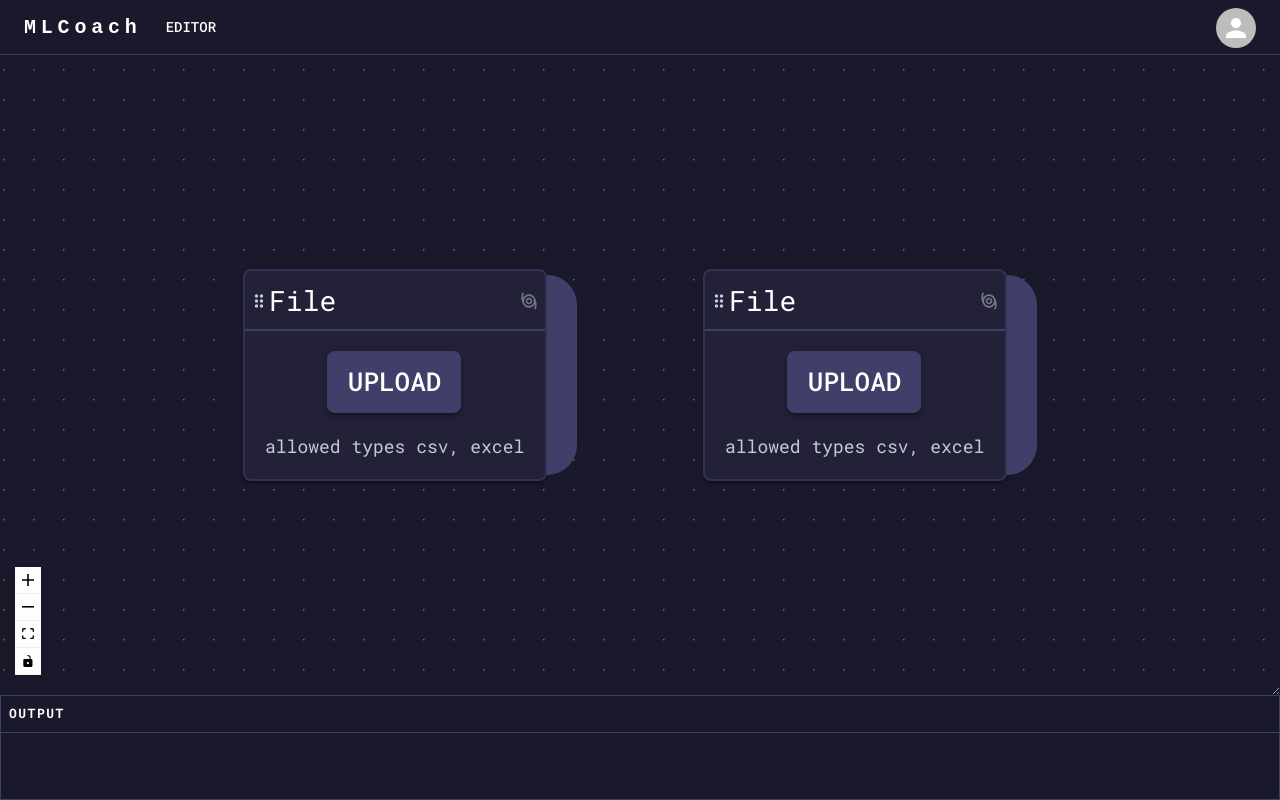
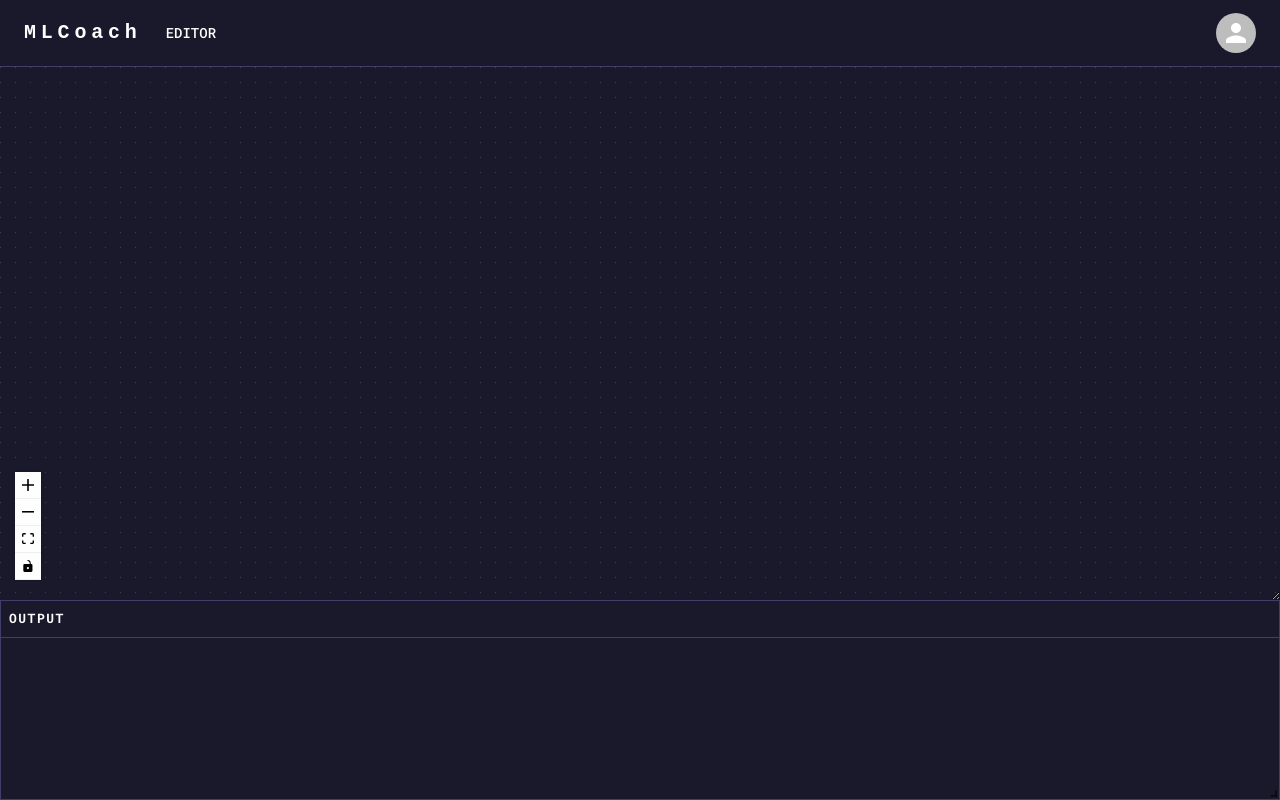
Before and after one commit to cyclnxd/mlcoach, a Next.js app: page /editor in a window 1280 px wide. Built offline with nearby package versions, Linux system fonts and the light colour scheme.

Commit message:
added react grid layout, refactoring

```diff
--- a/components/Footer/index.js
+++ b/components/Footer/index.js
@@ -1,5 +1,5 @@
 import { Box, Typography } from '@mui/material'
-import React, { useState, useEffect, useRef } from 'react'
+import React, { useState, useEffect, useRef, memo } from 'react'
 import { DataGrid } from '@mui/x-data-grid'
 import store from '../../store/store.ts'
 import { Stack } from '@mui/system'
@@ -146,4 +146,4 @@ function Footer() {
 	)
 }
 
-export { Footer }
+export default memo(Footer)
--- a/components/Header/index.js
+++ b/components/Header/index.js
@@ -1,4 +1,3 @@
-import * as React from 'react'
 import AppBar from '@mui/material/AppBar'
 import Box from '@mui/material/Box'
 import Toolbar from '@mui/material/Toolbar'
@@ -11,13 +10,14 @@ import Avatar from '@mui/material/Avatar'
 import Button from '@mui/material/Button'
 import Tooltip from '@mui/material/Tooltip'
 import MenuItem from '@mui/material/MenuItem'
+import { memo, useState } from 'react'
 
 const pages = ['Editor']
 const settings = ['Logout']
 
-const Header = () => {
-	const [anchorElNav, setAnchorElNav] = React.useState(null)
-	const [anchorElUser, setAnchorElUser] = React.useState(null)
+const Header = ({ height }) => {
+	const [anchorElNav, setAnchorElNav] = useState(null)
+	const [anchorElUser, setAnchorElUser] = useState(null)
 
 	const handleOpenNavMenu = event => {
 		setAnchorElNav(event.currentTarget)
@@ -41,14 +41,14 @@ const Header = () => {
 			position='static'
 			sx={{
 				borderBottom: '1px solid #413f66',
-				height: '55px',
+				height,
 			}}>
 			<Container maxWidth='xl'>
 				<Toolbar
 					disableGutters
 					variant='dense'
 					sx={{
-						height: '55px',
+						height,
 					}}>
 					<Typography
 						variant='h6'
@@ -166,4 +166,4 @@ const Header = () => {
 		</AppBar>
 	)
 }
-export default Header
+export default memo(Header)
--- a/components/Nodes/SliceNode/index.js
+++ b/components/Nodes/SliceNode/index.js
@@ -61,7 +61,7 @@ function SliceNode({ id, selected, data }) {
 				setError('data source has no data')
 			}
 		} else {
-			setError('connect a data source to select columns')
+			setError('connect a data source to slice data')
 		}
 	}, [startSliceRef, endSliceRef, id, selected, data])
 
--- a/components/ToolPanel/index.js
+++ b/components/ToolPanel/index.js
@@ -9,38 +9,6 @@ import ToolItem from './ToolItem'
 const nodeGroups = ['all', 'input', 'transform', 'visualization']
 
 const nodeTypes = [
-	{
-		title: 'File',
-		type: 'fileUpload',
-		group: 'input',
-		desc: 'To upload files such as csv, excel',
-		input: '-',
-		output: 'DataFrame',
-	},
-	{
-		title: 'File',
-		type: 'fileUpload',
-		group: 'input',
-		desc: 'To upload files such as csv, excel',
-		input: '-',
-		output: 'DataFrame',
-	},
-	{
-		title: 'File',
-		type: 'fileUpload',
-		group: 'input',
-		desc: 'To upload files such as csv, excel',
-		input: '-',
-		output: 'DataFrame',
-	},
-	{
-		title: 'File',
-		type: 'fileUpload',
-		group: 'input',
-		desc: 'To upload files such as csv, excel',
-		input: '-',
-		output: 'DataFrame',
-	},
 	{
 		title: 'File',
 		type: 'fileUpload',
--- a/package.json
+++ b/package.json
@@ -25,6 +25,7 @@
     "react": "^18.2.0",
     "react-dom": "^18.2.0",
     "react-flow-renderer": "^10.3.16",
+    "react-grid-layout": "^1.3.4",
     "uuid": "^9.0.0",
     "zustand": "^4.1.1"
   },
--- a/pages/_app.js
+++ b/pages/_app.js
@@ -1,4 +1,6 @@
 import '../styles/globals.css'
+import '/node_modules/react-grid-layout/css/styles.css'
+import '/node_modules/react-resizable/css/styles.css'
 import { createTheme, ThemeProvider } from '@mui/material'
 
 const darkTheme = createTheme({
--- a/pages/editor.js
+++ b/pages/editor.js
@@ -1,10 +1,43 @@
 import Head from 'next/head'
 import Flow from '../components/Editor'
-import { Footer } from '../components/Footer'
+import Footer from '../components/Footer'
 import Header from '../components/Header'
 import { Stack } from '@mui/material'
+import GridLayout from 'react-grid-layout'
+import { useEffect, useState } from 'react'
+const layout = [
+	{ i: 'a', x: 0, y: 0, w: 12, h: 1, static: true },
+	{ i: 'b', x: 0, y: 1, w: 12, h: 8, static: true },
+	{ i: 'c', x: 0, y: 9, w: 12, h: 3 },
+]
+export default function Editor() {
+	const [windowSize, setWindowSize] = useState({
+		width: undefined,
+		height: undefined,
+	})
 
-export default function Editor() {
+	useEffect(() => {
+		// only execute all the code below in client side
+		if (typeof window !== 'undefined') {
+			// Handler to call on window resize
+			function handleResize() {
+				// Set window width/height to state
+				setWindowSize({
+					width: window.innerWidth,
+					height: window.innerHeight,
+				})
+			}
+
+			// Add event listener
+			window.addEventListener('resize', handleResize)
+
+			// Call handler right away so state gets updated with initial window size
+			handleResize()
+
+			// Remove event listener on cleanup
+			return () => window.removeEventListener('resize', handleResize)
+		}
+	}, [])
 	return (
 		<>
 			<Head>
@@ -12,11 +45,38 @@ export default function Editor() {
 				<link rel='icon' href='/favicon.ico' />
 			</Head>
 
-			<Stack direction='column' height='100vh' width='100vw'>
+			{/* <Stack direction='column' height='100vh' width='100vw'>
 				<Header />
 				<Flow />
 				<Footer />
-			</Stack>
+
+			</Stack> */}
+			<GridLayout
+				className='layout'
+				layout={layout}
+				cols={12}
+				containerPadding={[0, 0]}
+				allowOverlap
+				maxRows={windowSize.height}
+				rowHeight={windowSize.height / 12}
+				width={windowSize.width}
+				margin={[0, 0]}>
+				<div key='a'>
+					<Header height={windowSize.height / 12} />
+				</div>
+				<div key='b'>
+					<Flow />
+				</div>
+				<div
+					key='c'
+					style={{
+						display: 'flex',
+						justifyContent: 'center',
+						alignItems: 'center',
+					}}>
+					<Footer />
+				</div>
+			</GridLayout>
 		</>
 	)
 }
--- a/store/nodes.js
+++ /dev/null
@@ -1,18 +0,0 @@
-import { FileUpload } from '@mui/icons-material'
-import { Node } from 'react-flow-renderer'
-
-const initialNodes = [
-	{
-		id: '1',
-		type: 'fileUpload',
-		data: { label: 'File' },
-		position: { x: 380, y: 100 },
-	},
-	{
-		id: '2',
-		type: 'fileUpload',
-		data: { label: 'File' },
-		position: { x: 150, y: 100 },
-	},
-]
-export default initialNodes
--- a/store/store.ts
+++ b/store/store.ts
@@ -13,7 +13,6 @@ import {
 	applyNodeChanges,
 	applyEdgeChanges,
 } from 'react-flow-renderer'
-import initialNodes from './nodes'
 import FileUpload from '../components/Nodes/FileUpload'
 import FilterNode from '../components/Nodes/FilterNode'
 import SliceNode from '../components/Nodes/SliceNode'
@@ -49,7 +48,7 @@ type RFState = {
 
 const store = create<RFState>((set, get) => ({
 	modalOpen: false,
-	nodes: initialNodes,
+	nodes: [],
 	edges: [],
 	nodeTypes: nodeTypes,
 	globalNodeStates: [],
@@ -98,14 +97,11 @@ const store = create<RFState>((set, get) => ({
 		})
 	},
 	storeFile: (nodeId, file: JSON) => {
-		let currentNodeEdges = get().edges.find(edge => edge.source === nodeId)
-		if (currentNodeEdges !== undefined) {
-			let sourceNode = get().nodes.find(
-				node => node.id === currentNodeEdges!.source
-			)
-			let targetNode = get().nodes.find(
-				node => node.id === currentNodeEdges!.target
-			)
+		let currentNodeEdges = get().edges.filter(edge => edge.source === nodeId)
+		if (currentNodeEdges) {
+			currentNodeEdges.forEach(element => {
+				let sourceNode = get().nodes.find(node => node.id === element!.source)
+				let targetNode = get().nodes.find(node => node.id === element!.target)
 				get().setNodes({
 					...sourceNode,
 					data: { ...sourceNode!.data, current: uuidv4() },
@@ -114,6 +110,7 @@ const store = create<RFState>((set, get) => ({
 					...targetNode,
 					data: { ...targetNode!.data, current: uuidv4() },
 				} as Node)
+			})
 		}
 		set({
 			fileMap: { ...get().fileMap, [nodeId]: file },
@@ -130,12 +127,13 @@ const store = create<RFState>((set, get) => ({
 			...targetNode,
 			data: { ...targetNode!.data, current: uuidv4() },
 		} as Node)
+
+		get().onNodesDelete([targetNode])
 	},
 	onNodesDelete: changes => {
-		let newFileMap = get().fileMap
 		changes.forEach(change => {
-			if (change.id in newFileMap) {
-				delete newFileMap[change.id]
+			if (change.id in get().fileMap) {
+				delete get().fileMap[change.id]
 			}
 		})
 	},
--- a/styles/globals.css
+++ b/styles/globals.css
@@ -6,6 +6,7 @@
 
 html,
 body {
+	background-color: #222138;
 	height: 100vh;
 	width: 100vw;
 	padding: 0;
@@ -31,8 +32,8 @@ body {
 	flex-grow: 1;
 	flex-shrink: 0;
 	resize: vertical;
-	max-height: 80vh;
 	min-height: 55vh;
+	max-height: 92vh;
 }
 
 .react-flow__edge.selected .react-flow__edge-path {
```
Also changed, not shown: 1 other file (tests, documents, lock files or other folders). Lines whose indentation alone changed are shown as unchanged.
